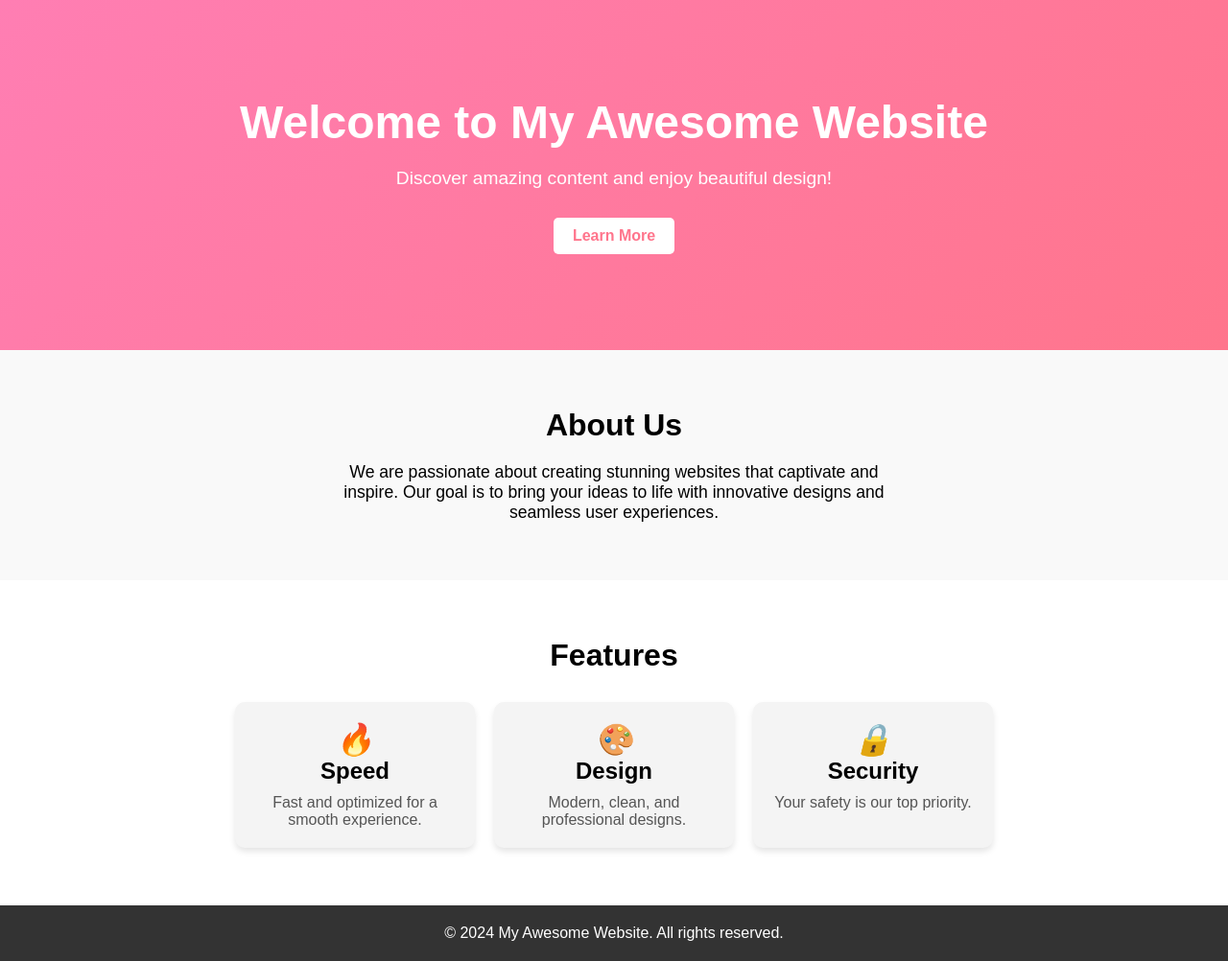
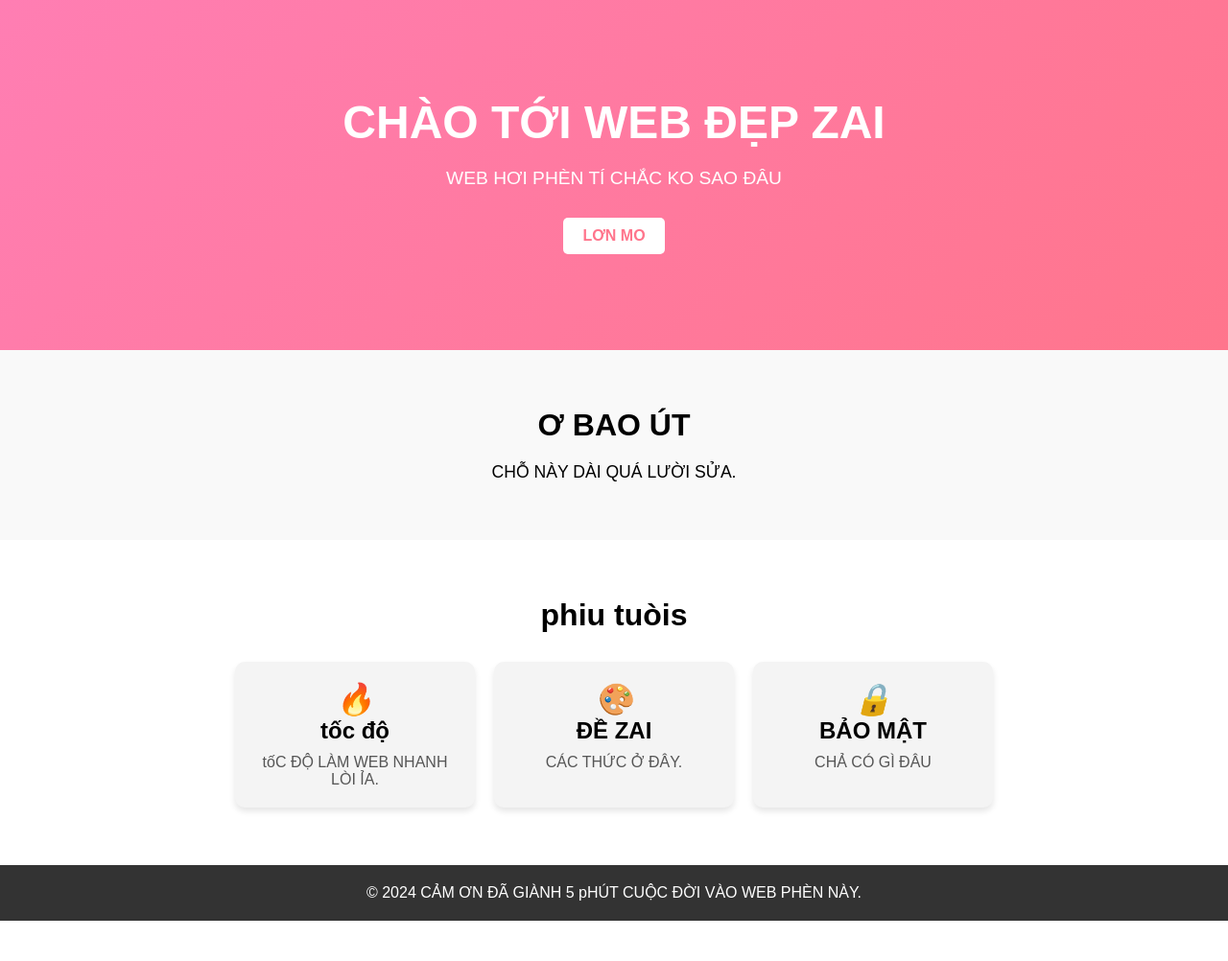
Before and after one commit to xKOss777/my-web, a plain HTML site: page index.html in a window 1280 px wide. Shown: the whole page at 96% size. After the commit the page ends 960 px from the top, so only its background shows below. Drawn offline with Linux system fonts and the light colour scheme.

Commit message:
index.html

```diff
--- a/index.html
+++ b/index.html
@@ -3,43 +3,43 @@
 <head>
     <meta charset="UTF-8">
     <meta name="viewport" content="width=device-width, initial-scale=1.0">
-    <title>My Awesome Website</title>
+    <title>HELO MAI PHỜ REN HEHE</title>
     <link rel="stylesheet" href="style.css">
 </head>
 <body>
     <header>
         <div class="container">
-            <h1>Welcome to My Awesome Website</h1>
-            <p>Discover amazing content and enjoy beautiful design!</p>
-            <a href="#about" class="btn">Learn More</a>
+            <h1>CHÀO TỚI WEB ĐẸP ZAI</h1>
+            <p>WEB HƠI PHÈN TÍ CHẮC KO SAO ĐÂU</p>
+            <a href="#about" class="btn">LƠN MO</a>
         </div>
     </header>
 
     <section id="about" class="about-section">
         <div class="container">
-            <h2>About Us</h2>
-            <p>We are passionate about creating stunning websites that captivate and inspire. Our goal is to bring your ideas to life with innovative designs and seamless user experiences.</p>
+            <h2>Ơ BAO ÚT</h2>
+            <p>CHỖ NÀY DÀI QUÁ LƯỜI SỬA.</p>
         </div>
     </section>
 
     <section id="features" class="features-section">
         <div class="container">
-            <h2>Features</h2>
+            <h2>phiu tuòis</h2>
             <div class="features">
                 <div class="feature-card">
                     <i class="icon">🔥</i>
-                    <h3>Speed</h3>
-                    <p>Fast and optimized for a smooth experience.</p>
+                    <h3>tốc độ</h3>
+                    <p>tốC ĐỘ LÀM WEB NHANH LÒI ỈA.</p>
                 </div>
                 <div class="feature-card">
                     <i class="icon">🎨</i>
-                    <h3>Design</h3>
-                    <p>Modern, clean, and professional designs.</p>
+                    <h3>ĐỀ ZAI</h3>
+                    <p>CÁC THỨC Ở ĐÂY.</p>
                 </div>
                 <div class="feature-card">
                     <i class="icon">🔒</i>
-                    <h3>Security</h3>
-                    <p>Your safety is our top priority.</p>
+                    <h3>BẢO MẬT</h3>
+                    <p>CHẢ CÓ GÌ ĐÂU</p>
                 </div>
             </div>
         </div>
@@ -47,7 +47,7 @@
 
     <footer>
         <div class="container">
-            <p>© 2024 My Awesome Website. All rights reserved.</p>
+            <p>© 2024 CẢM ƠN ĐÃ GIÀNH 5 pHÚT CUỘC ĐỜI VÀO WEB PHÈN NÀY.</p>
         </div>
     </footer>
 
```
